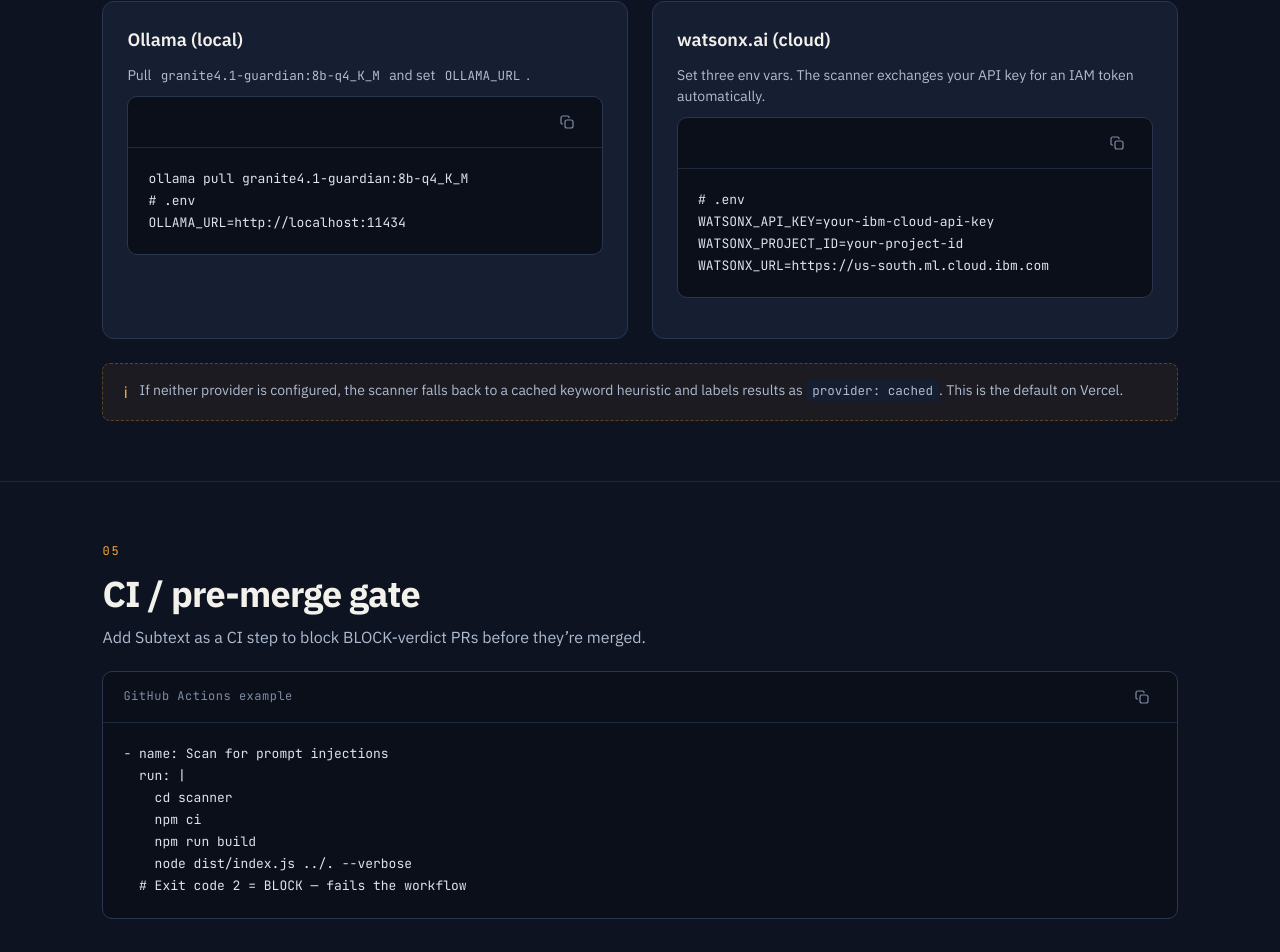
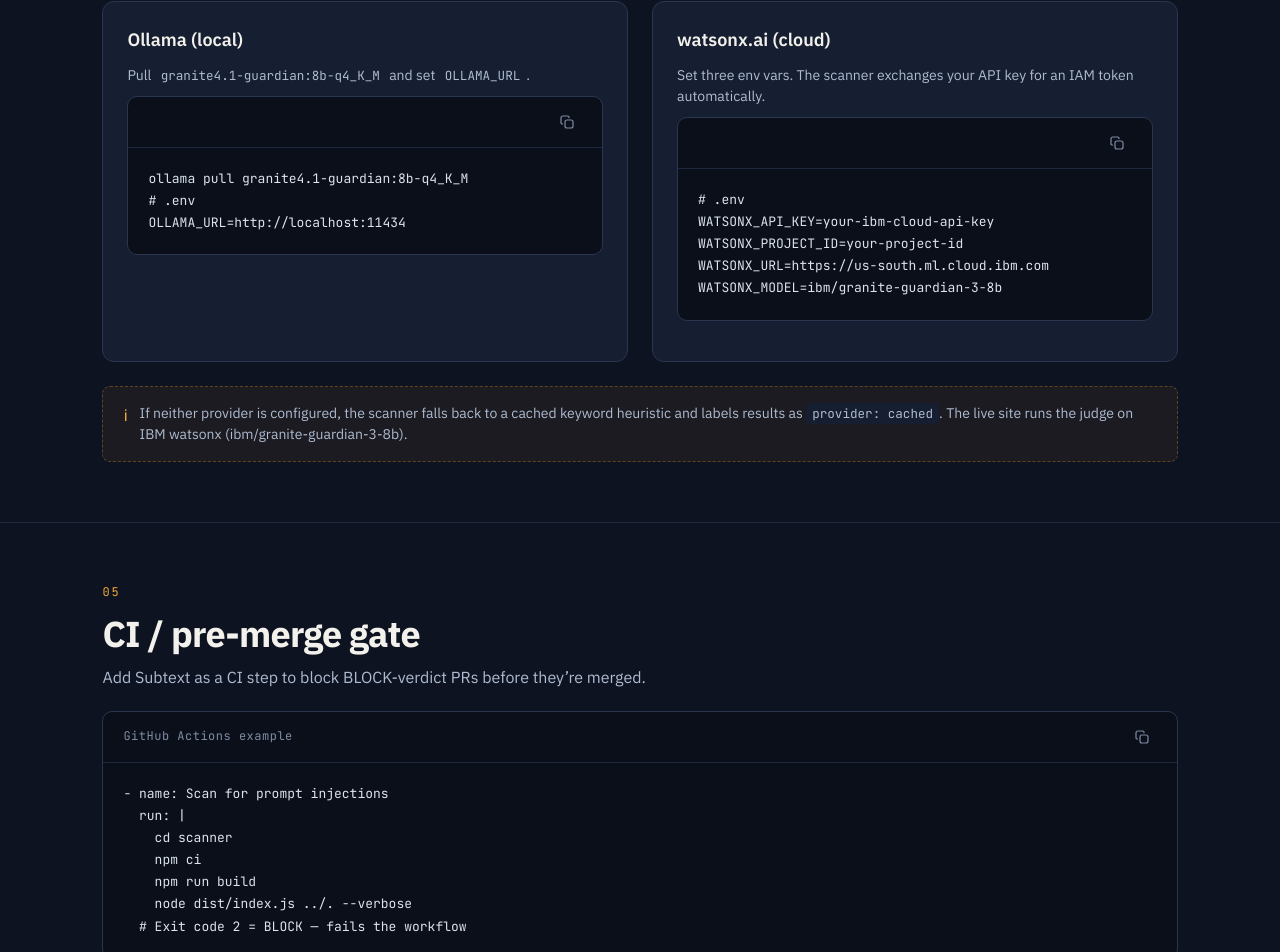
Before and after one commit to yasinfitrah24-tech/subtext, a Next.js app in the folder web/: page /setup in a window 1280 px wide. Shown: the part 2272-3224 px from the top of the page. Built offline with nearby package versions, Linux system fonts and the light colour scheme.

Commit message:
Task 10: document live watsonx judge

```diff
--- a/web/pages/index.tsx
+++ b/web/pages/index.tsx
@@ -233,13 +233,13 @@
                 <Image src="/ibm-granite.png" alt="IBM Granite" width={24} height={24} />
                 <div className={styles.bobCardTitle}>IBM Granite Guardian</div>
               </div>
-              <div className={styles.bobCardDesc}>Judges flagged snippets only, so scans stay cheap</div>
+              <div className={styles.bobCardDesc}>Live on IBM watsonx. Judges flagged snippets only, so scans stay cheap</div>
             </div>
           </div>
         </div>
 
         <div className={styles.bobFoot}>
-          14 Bob tasks · 165/165 tests · 48 hours · every task exported in bob_sessions/
+          15 Bob tasks · 165/165 tests · 48 hours · every task exported in bob_sessions/
         </div>
       </section>
     </Layout>
--- a/web/pages/setup.tsx
+++ b/web/pages/setup.tsx
@@ -131,19 +131,20 @@
             <div className={styles.codeBlock}>
               <div className={styles.codeHeader}>
                 <span />
-                <CopyButton text={`# .env\nWATSONX_API_KEY=your-ibm-cloud-api-key\nWATSONX_PROJECT_ID=your-project-id\nWATSONX_URL=https://us-south.ml.cloud.ibm.com`} />
+                <CopyButton text={`# .env\nWATSONX_API_KEY=your-ibm-cloud-api-key\nWATSONX_PROJECT_ID=your-project-id\nWATSONX_URL=https://us-south.ml.cloud.ibm.com\nWATSONX_MODEL=ibm/granite-guardian-3-8b`} />
               </div>
               <pre className={styles.pre}><code>{`# .env
 WATSONX_API_KEY=your-ibm-cloud-api-key
 WATSONX_PROJECT_ID=your-project-id
-WATSONX_URL=https://us-south.ml.cloud.ibm.com`}</code></pre>
+WATSONX_URL=https://us-south.ml.cloud.ibm.com
+WATSONX_MODEL=ibm/granite-guardian-3-8b`}</code></pre>
             </div>
           </div>
         </div>
 
         <div className={styles.noteCard}>
           <span className={styles.noteIcon}>ℹ</span>
-          <span>If neither provider is configured, the scanner falls back to a cached keyword heuristic and labels results as <code className={styles.ic}>provider: cached</code>. This is the default on Vercel.</span>
+          <span>If neither provider is configured, the scanner falls back to a cached keyword heuristic and labels results as <code className={styles.ic}>provider: cached</code>. The live site runs the judge on IBM watsonx (ibm/granite-guardian-3-8b).</span>
         </div>
       </section>
 
```
Also changed, not shown: 1 other file (tests, documents, lock files or other folders).
